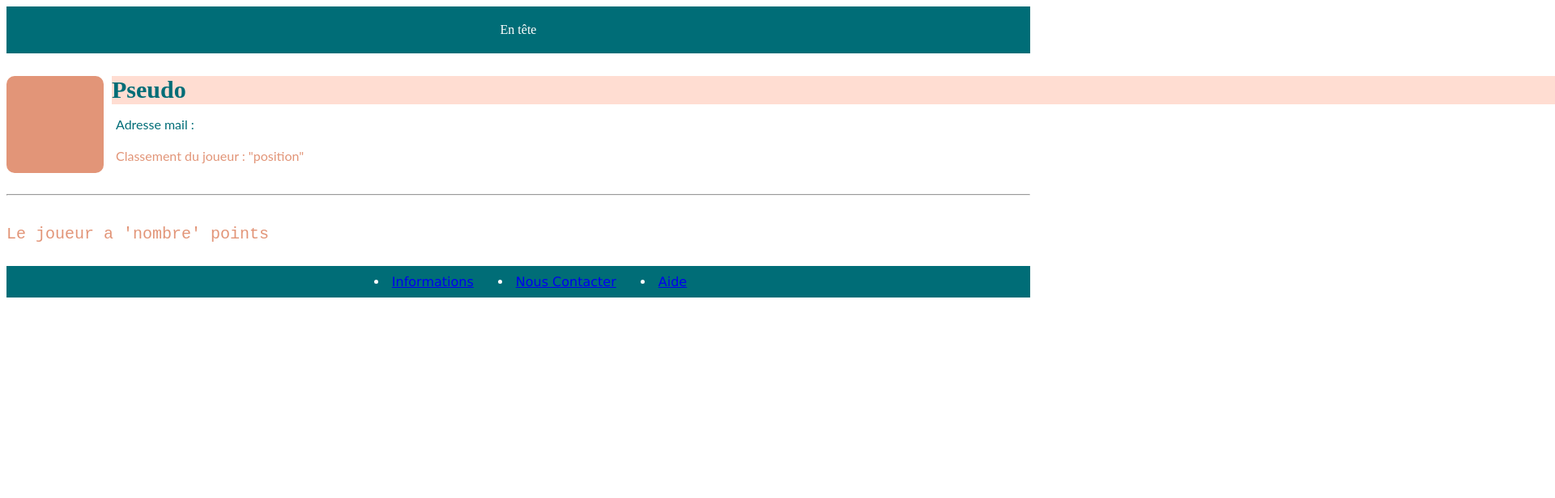
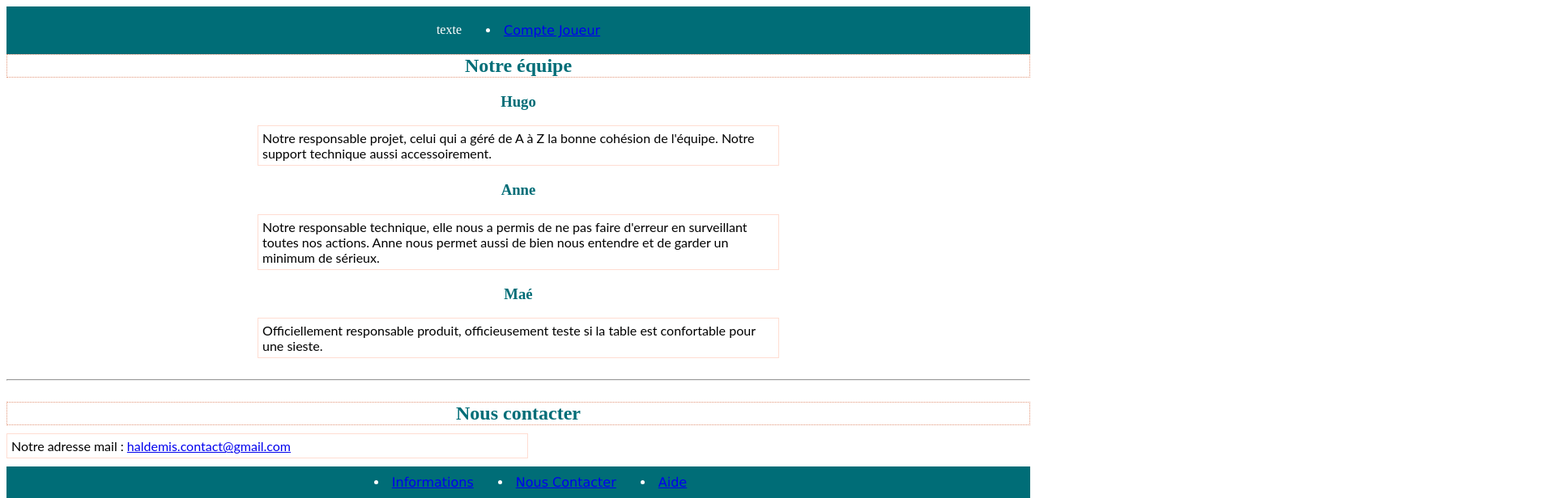
Before and after one commit to thewhiteumbra/site-haldemis, an Angular app: page / in a window 1280 px wide. Shown: the top 616 px of the page at 81% size, 1920 px wide, since content can reach past the window. Built offline with nearby package versions, Linux system fonts and the light colour scheme.

Commit message:
2 files modified, 6 added, 6 deleted

```diff
--- a/a retenir/style.css
+++ b/a-retenir/style.css
@@ -89,6 +89,13 @@ p.classement {
   border: 0px;
   color : #e29578;
 }
+
+p.desc {
+display : flex;
+justify-content: center;
+margin: auto;
+}
+
 pre.infoj {
   display : flex;
   color : #e29578;
--- a/src/app/app.component.html
+++ b/src/app/app.component.html
@@ -1,12 +1,26 @@
+
 <header>
-En tête
+texte
+<li><a href="./joueur.html">Compte Joueur</a></li>
 </header>
+
+<h2> Notre équipe </h2>
+<h3 class="prenom"> Hugo </h3>
+<p class="desc"> Notre responsable projet, celui qui a géré de A à Z la bonne cohésion de l'équipe. Notre support technique aussi accessoirement. </p>
+
+<h3 class ="prenom"> Anne </h3>
+<p class="desc"> Notre responsable technique, elle nous a permis de ne pas faire d'erreur en surveillant toutes nos actions. Anne nous permet aussi de bien nous entendre et de garder un minimum de sérieux. </p>
+
+<h3 class="prenom"> Maé </h3>
+<p class="desc"> Officiellement responsable produit, officieusement teste si la table est confortable pour une sieste. </p>
 <br>
-<div class ="cercle"> <div style="margin : 130px ; margin-top: 10px;"> <div class ="carre"> <b>Pseudo </b> </div>
-<p class="mail">Adresse mail : </p> <p class="classement"> Classement du joueur : "position" </p> </div> </div>
-<br><hr><br>
-<pre class="infoj"> Le joueur a 'nombre' points </pre>
+<hr>
 <br>
+<h2> Nous contacter </h2>
+<p> Notre adresse mail :
+   <a href="haldemis.contact@gmail.com">haldemis.contact@gmail.com </a>
+   </p>
+
 <footer>
 <li><a href="./informations.html">Informations</a></li>
 <li><a href="./contact.html">Nous Contacter</a></li>
--- a/src/styles.css
+++ b/src/styles.css
@@ -1,4 +1,3 @@
-/* Add application styles & imports to this file! */
 li {
   font-family : Verdana, Geneva, Tahoma, sans-serif ;
   color: #fff;
@@ -19,8 +18,8 @@ hr {
 
 h2 {
   display : flex;
-  color: #e29578 ;
-  border : 1px dotted #006d77;
+  color: #006d77 ;
+  border : 1px dotted #e29578;
   justify-content: center;
   margin : auto;
 
@@ -71,6 +70,13 @@ p.txtaide {
   margin : auto;
 }
 
+
+p.desc {
+display : flex;
+justify-content: center;
+margin: auto;
+}
+
 h1 {
   display:flex;
   color : #006d77;
```
Also changed, not shown: a retenir/contact.html (deleted, +0 -26 lines), a-retenir/contact.html (added, +33 -0 lines), a-retenir/aide.html (renamed from a retenir/aide.html), a-retenir/index.html (renamed from a retenir/index.html), a-retenir/informations.html (renamed from a retenir/informations.html), a-retenir/interface joueur.html (renamed from a retenir/interface joueur.html).
